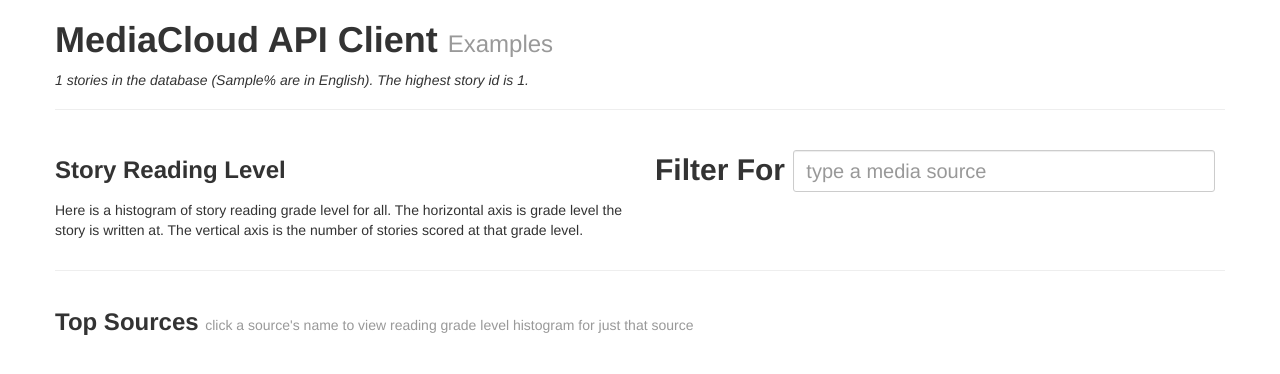
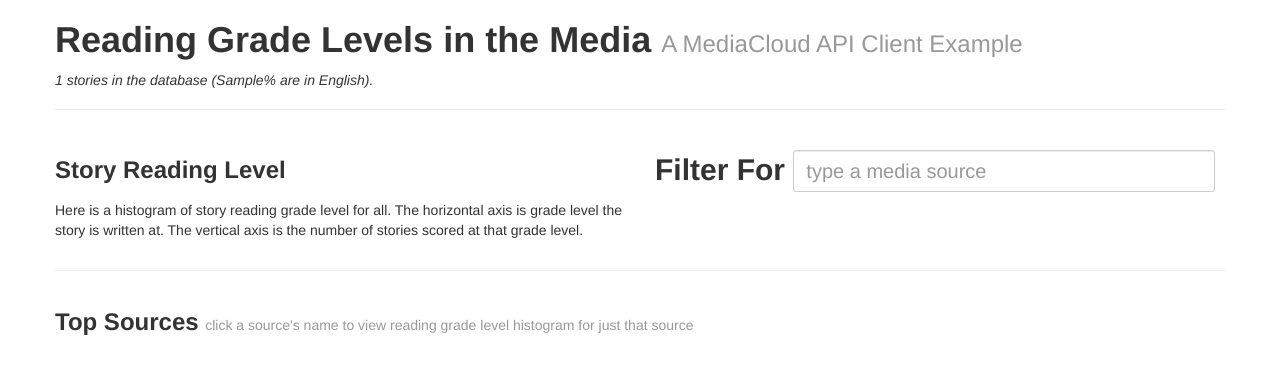
Before and after one commit to mitmedialab/MediaCloud-Tag-Explorer, a Flask app: template example-web-server/templates/base.html in a window 1280 px wide. Shown: the top 374 px of the page. Run offline with Flask 2, Linux system fonts and the light colour scheme; the template is opened without the code that fills it: most values are stand-ins (such as "Sample title", 1, 10 or a date in 2020); data that the repository does not hold is empty.

Commit message:
improving titles

```diff
--- a/example-web-server/templates/base.html
+++ b/example-web-server/templates/base.html
@@ -2,7 +2,7 @@
 <html>
 
 <head>
-  <title>MediaCloud API Client Examples</title>
+  <title>Reading Grade Levels in the Media</title>
   <link href="/static/css/bootstrap.min.css" rel="stylesheet" type="text/css"/>
   <link href="/static/css/bootstrap-responsive.min.css" rel="stylesheet" type="text/css"/>
   <link href="/static/css/mediacloud.css" rel="stylesheet" type="text/css"/>
@@ -16,10 +16,10 @@
   <div class="row-fluid">
     <div class="span12">
       <div class="page-header">
-        <h1>MediaCloud API Client <small>Examples</small></h1>
+        <h1>Reading Grade Levels in the Media <small>A MediaCloud API Client Example</small></h1>
         <p><i>
         {{ story_count }} stories in the database ({{english_story_pct}}% are in English).
-        The highest story id is {{max_story_id}}.
+        <!-- The highest story id is {{max_story_id}}. -->
         </i></p>
       </div>
     </div>
@@ -39,15 +39,11 @@
     <div class="span6">
       <h2>Filter For <input type="text" id="mcPickDomain" placeholder="type a media source"></h2>
       <div id="mcFilteredResults" style="display:none">
-        <div class="span12">
-          <p id="mcFilteredInfo">
-          </p>
-        </div>
-        <div class="span6">
-          <h3>Reading Level</h3>
-          <div id="mcFilteredReadability">
-            <!-- chart will be filled in by ajax call -->
-          </div>
+        <p id="mcFilteredInfo">
+        </p>
+        <h3>Reading Level</h3>
+        <div id="mcFilteredReadability">
+          <!-- chart will be filled in by ajax call -->
         </div>
       </div>
     </div>
@@ -68,7 +64,7 @@
       </h3>
       <p>
         {% for key, info in media_info.items() %}
-          <a href="#" onclick="Javascript:updateFilterResults({{key}});return false;">{{info['name']}}</a> <small class="muted">({{info['story_count']|int}})</small>
+          <a href="#" onclick="Javascript:updateFilterResults({{key}});$('#mcPickDomain').val('{{info['name']}}');return false;">{{info['name']}}</a> <small class="muted">({{info['story_count']|int}})</small>
           &nbsp; &nbsp;
         {% endfor %}
       </p>
```
